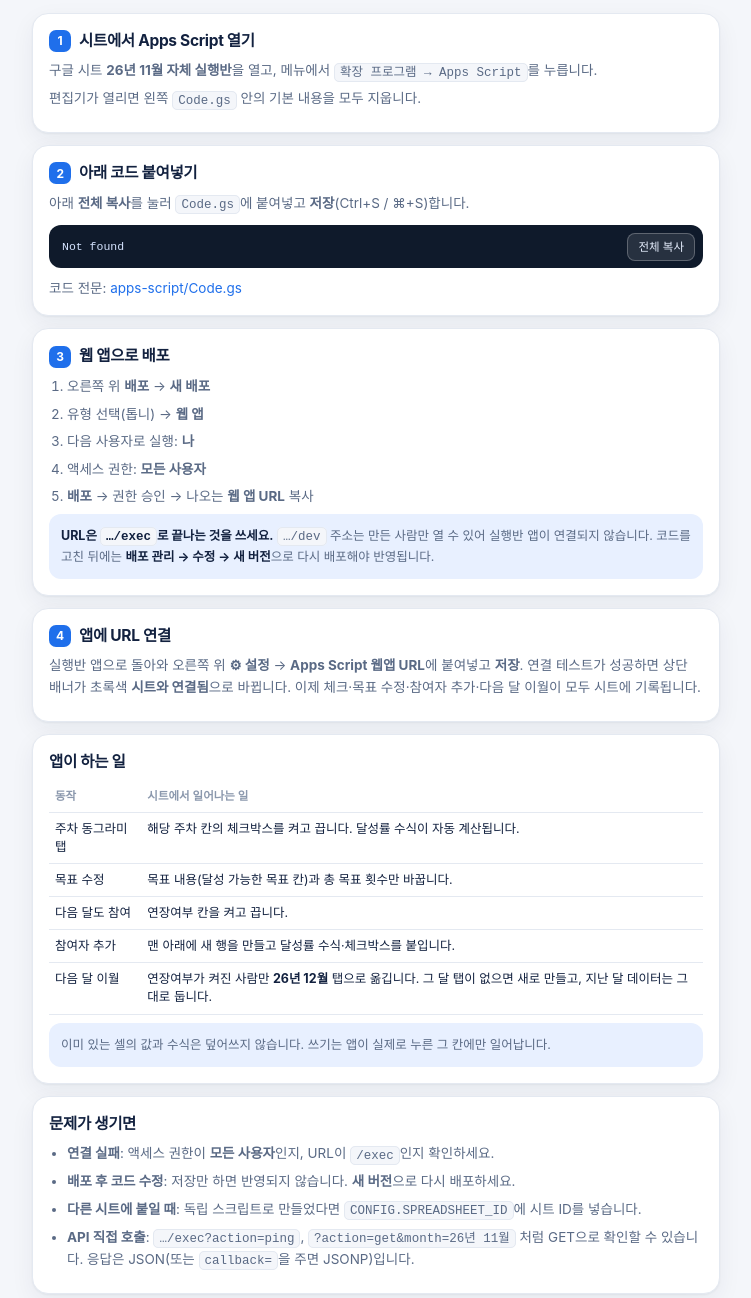
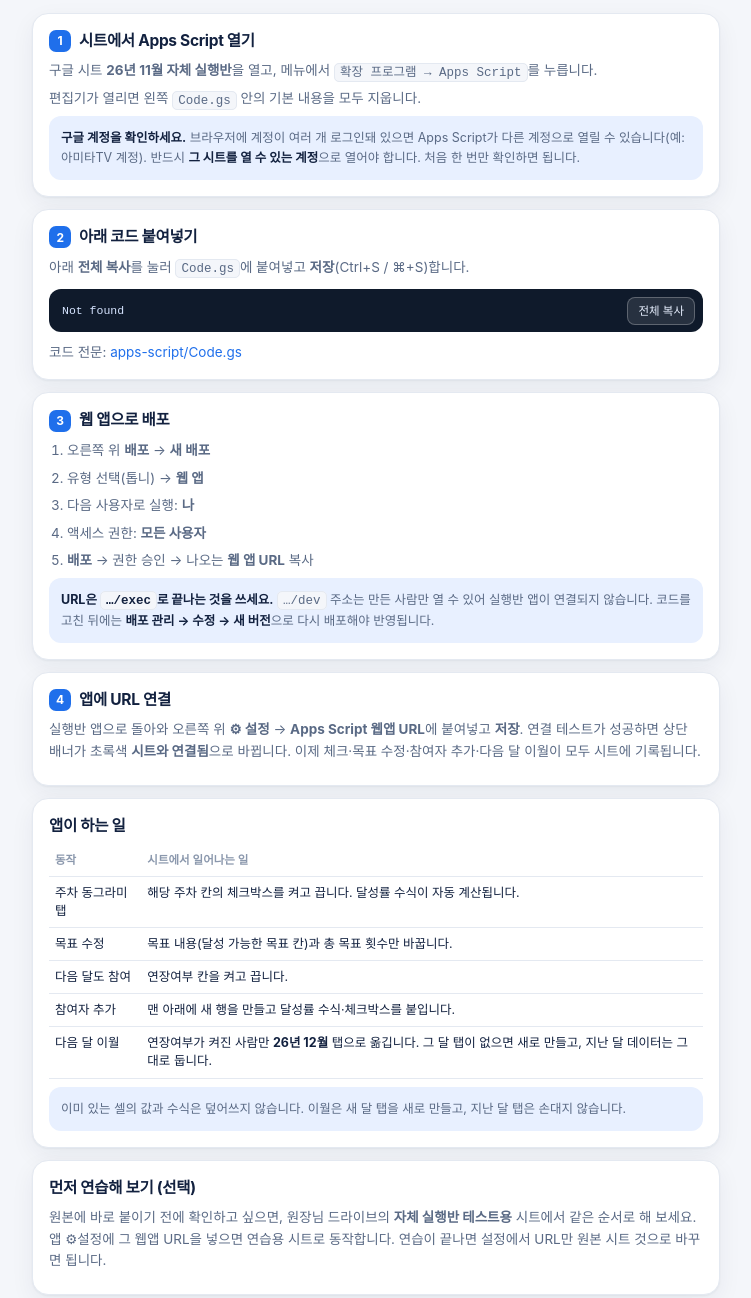
Before and after one commit to mujusang/silhaengban, a plain HTML site: page guide.html in a window 1280 px wide. Shown: the part 109-1407 px from the top of the page, without its empty margins (264-1015 px from the left). Drawn offline with Linux system fonts and the light colour scheme; no server answers.

Commit message:
docs: 설치 가이드에 계정 확인·연습용 시트 안내 추가

```diff
--- a/guide.html
+++ b/guide.html
@@ -5,7 +5,7 @@
 <meta name="viewport" content="width=device-width, initial-scale=1, viewport-fit=cover">
 <meta name="theme-color" content="#12213f">
 <title>자체 실행반 — 설치 가이드</title>
-<link rel="stylesheet" href="assets/app.css?v=20261119c">
+<link rel="stylesheet" href="assets/app.css?v=20261119d">
 <style>
   .wrap{max-width:720px;margin:0 auto;padding:18px 16px 60px}
   .step{background:var(--card);border:1px solid var(--line);border-radius:var(--radius);padding:16px;box-shadow:var(--shadow);margin-bottom:12px}
@@ -41,6 +41,7 @@
     <h2><span class="no">1</span>시트에서 Apps Script 열기</h2>
     <p>구글 시트 <b>26년 11월 자체 실행반</b>을 열고, 메뉴에서 <code>확장 프로그램 → Apps Script</code>를 누릅니다.</p>
     <p>편집기가 열리면 왼쪽 <code>Code.gs</code> 안의 기본 내용을 모두 지웁니다.</p>
+    <div class="note"><b>구글 계정을 확인하세요.</b> 브라우저에 계정이 여러 개 로그인돼 있으면 Apps Script가 다른 계정으로 열릴 수 있습니다(예: 아미타TV 계정). 반드시 <b>그 시트를 열 수 있는 계정</b>으로 열어야 합니다. 처음 한 번만 확인하면 됩니다.</div>
   </div>
 
   <div class="step">
@@ -84,7 +85,12 @@
       <tr><td>참여자 추가</td><td>맨 아래에 새 행을 만들고 달성률 수식·체크박스를 붙입니다.</td></tr>
       <tr><td>다음 달 이월</td><td>연장여부가 켜진 사람만 <b>26년 12월</b> 탭으로 옮깁니다. 그 달 탭이 없으면 새로 만들고, 지난 달 데이터는 그대로 둡니다.</td></tr>
     </table>
-    <div class="note">이미 있는 셀의 값과 수식은 덮어쓰지 않습니다. 쓰기는 앱이 실제로 누른 그 칸에만 일어납니다.</div>
+    <div class="note">이미 있는 셀의 값과 수식은 덮어쓰지 않습니다. 이월은 새 달 탭을 새로 만들고, 지난 달 탭은 손대지 않습니다.</div>
+  </div>
+
+  <div class="step">
+    <h2>먼저 연습해 보기 (선택)</h2>
+    <p>원본에 바로 붙이기 전에 확인하고 싶으면, 원장님 드라이브의 <b>자체 실행반 테스트용</b> 시트에서 같은 순서로 해 보세요. 앱 ⚙설정에 그 웹앱 URL을 넣으면 연습용 시트로 동작합니다. 연습이 끝나면 설정에서 URL만 원본 시트 것으로 바꾸면 됩니다.</p>
   </div>
 
   <div class="step">
```
Also changed, not shown: index.html (+3 -3 lines).
